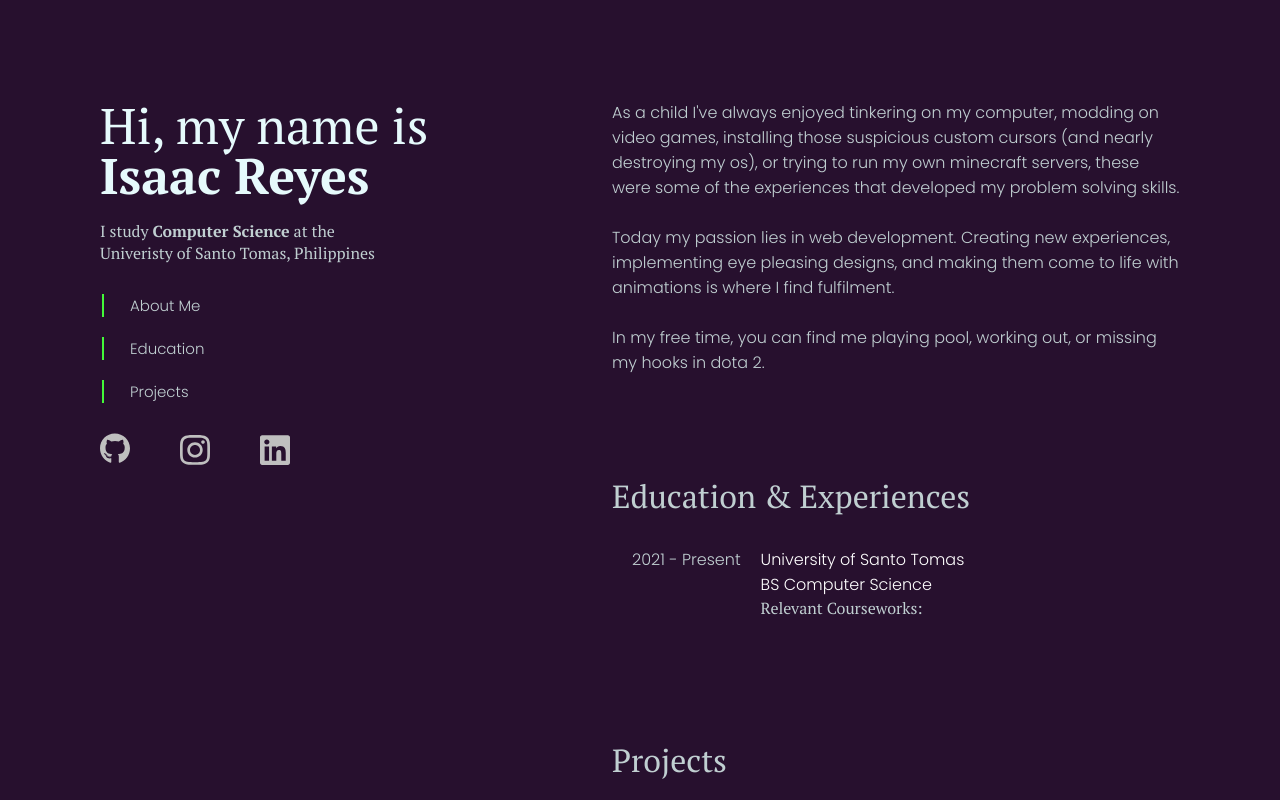
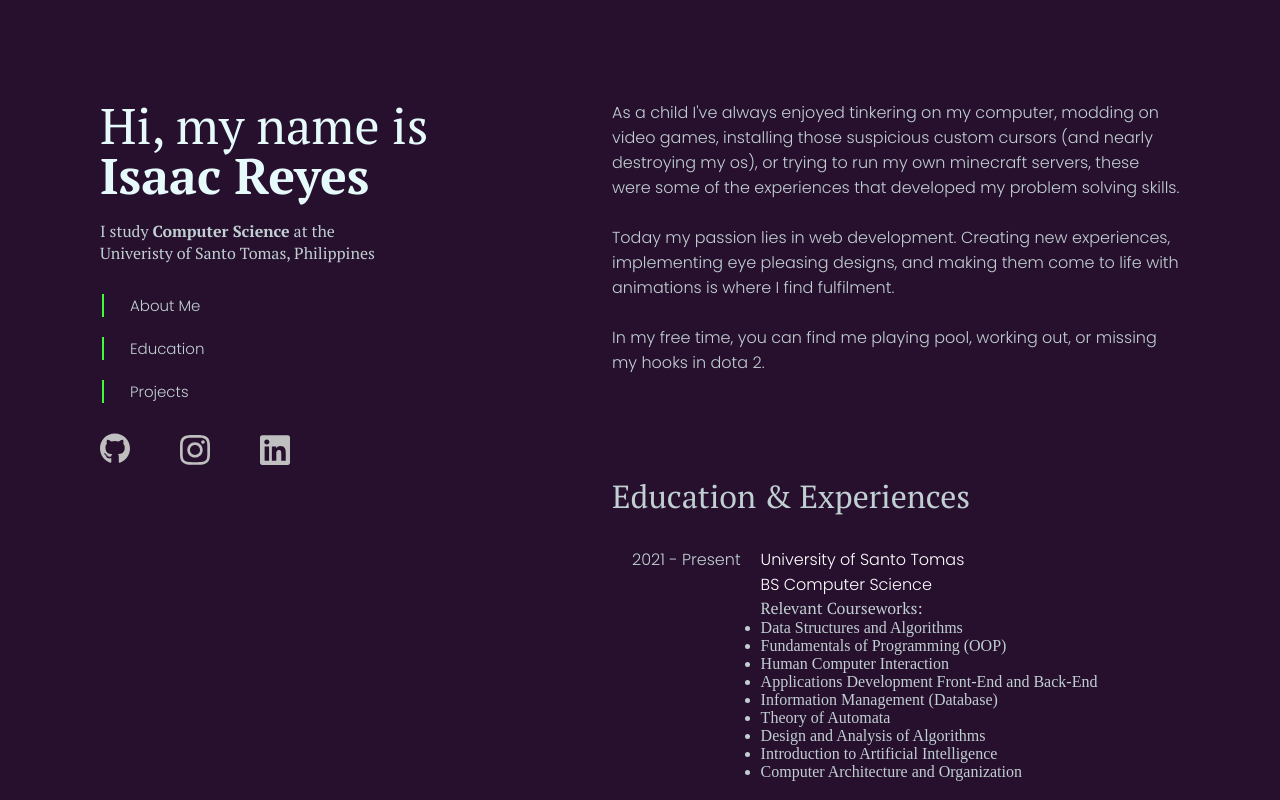
Before and after one commit to css-enjoyer/portfolio, a React (Create React App) app: page / in a window 1280 px wide. Shown: the top 800 px of the page. Built offline with nearby package versions, Linux system fonts and the light colour scheme.

Commit message:
Add dynamically changeable list of relevant courseworks

```diff
--- a/src/App.scss
+++ b/src/App.scss
@@ -30,6 +30,7 @@ p {
         font-weight: 700;
     }
 }
+
 html {
     height: 100%;
     scroll-behavior: smooth !important;
--- a/src/components/EducCard.js
+++ b/src/components/EducCard.js
@@ -1,5 +1,8 @@
 
-function EducCard({date, title, subtitle, titlelink, subtitlelink, img}) {
+function EducCard({date, title, subtitle, titlelink, subtitlelink, img, ... courseworks}) {
+    const courseWorks = Object.entries(courseworks).map(([key, value]) => (
+        <li key={key}> {value}</li>
+    ));
     return (
     <div className="educCard">
         <div id="timeline-col">
@@ -10,7 +13,9 @@ function EducCard({date, title, subtitle, titlelink, subtitlelink, img}) {
             <a href={titlelink} target="_blank">{title}</a><br/>
             <a href={subtitlelink}>{subtitle}</a>
             <h4>Relevant Courseworks:</h4>
-            <p></p>
+            <ul>
+                {courseWorks}
+            </ul>
         </div>
     </div>
     );
--- a/src/components/InfoColumn.js
+++ b/src/components/InfoColumn.js
@@ -31,7 +31,16 @@ function ProjColumn() {
 					title="University of Santo Tomas"
 					subtitle="BS Computer Science"
 					titlelink="https://www.ust.edu.ph/"
-					subtitlelink="https://www.ust.edu.ph/academics/programs/bachelor-of-science-in-computer-science/"/>
+					subtitlelink="https://www.ust.edu.ph/academics/programs/bachelor-of-science-in-computer-science/"
+					courseWork1="Data Structures and Algorithms"
+					courseWork2="Fundamentals of Programming (OOP)"
+					courseWork3="Human Computer Interaction"
+					courseWork4="Applications Development Front-End and Back-End"
+					courseWork5="Information Management (Database)"
+					courseWork6="Theory of Automata"
+					courseWork7="Design and Analysis of Algorithms"
+					courseWork8="Introduction to Artificial Intelligence"
+					courseWork9="Computer Architecture and Organization" />
 		</div>
 		<div className="margin" id="proj-margin"></div>
 		<div ref={projRef} className={`${"proj-section section"} + ${projIsVisible ? "sectionVisible" : ""}`} id="proj-section">
```
Also changed, not shown: 1 other file (tests, documents, lock files or other folders).
